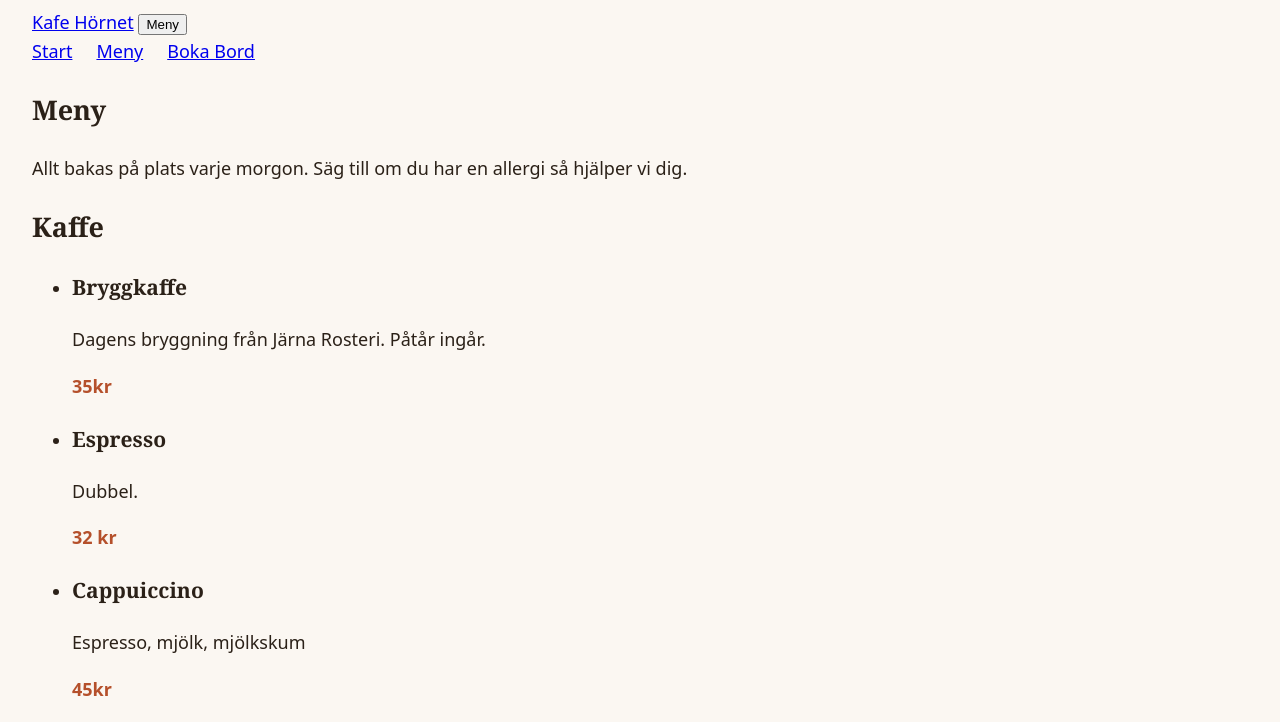
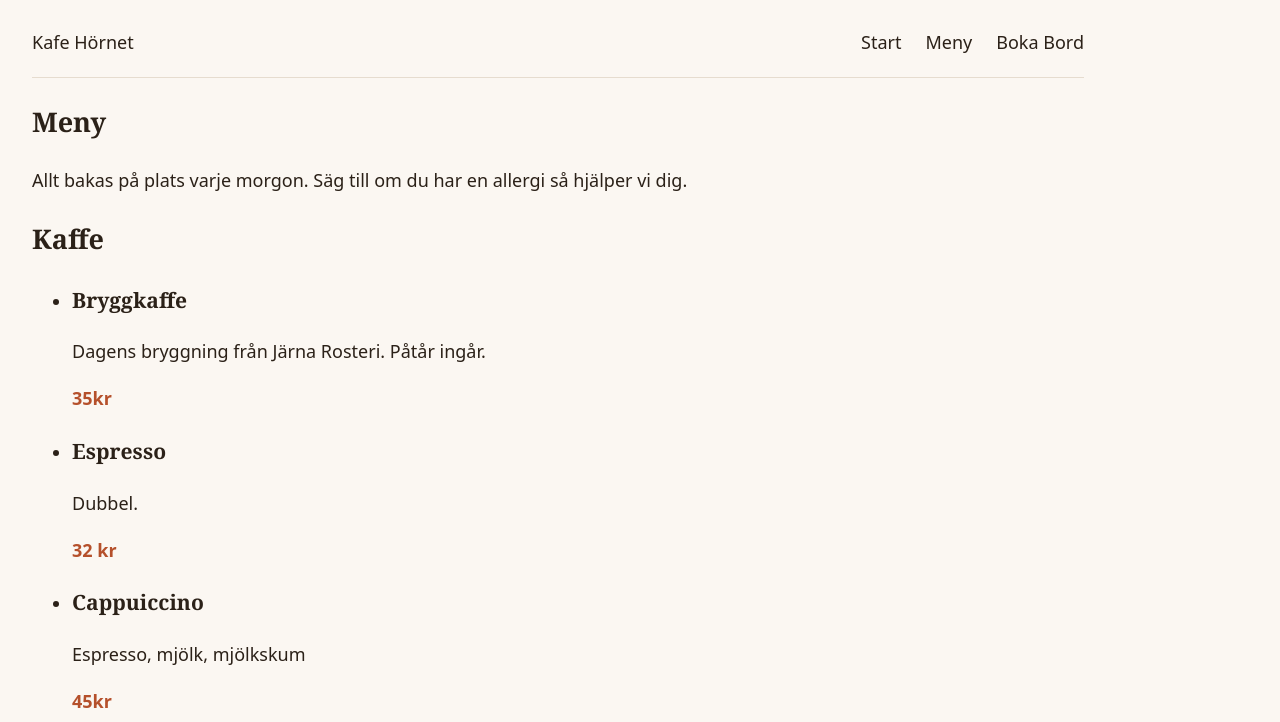
Before and after one commit to mariellebergstrand/kafehornet-frontend, a plain HTML site: page kafe-hornet/menu.html in a window 1280 px wide. Shown: the top 722 px of the page. Drawn offline with Linux system fonts and the light colour scheme.

Commit message:
header meny

```diff
--- a/kafe-hornet/menu.html
+++ b/kafe-hornet/menu.html
@@ -9,7 +9,9 @@
   <body>
     <header>
       <a href="index.html">Kafe Hörnet</a>
-      <button id="menu-toggle" aria-expanded="false">Meny</button>
+      <button id="menu-toggle" aria-expanded="false" aria-controls="main-nav">
+        Meny
+      </button>
       <nav id="main-nav">
         <ul>
           <li><a href="index.html">Start</a></li>
--- a/kafe-hornet/style.css
+++ b/kafe-hornet/style.css
@@ -42,7 +42,12 @@ nav ul {
   display: flex;
   gap: 24px;
 }
+nav a {
+  text-decoration: none;
+  color: #2b2118
+}
 nav a:hover {
+  text-decoration: underline;
   color: #b5502b;
 }
 
@@ -73,3 +78,16 @@ footer {
   font-weight: bold;
 
 }
+
+header {
+  display: flex;
+  justify-content: space-between;
+  align-items: center;
+  padding: 20px 0;
+border-bottom: 1px solid #e6dccf;
+}
+header A {
+  text-decoration: none;
+  color: #2B2118;
+}
+header button { display: none;}
```
